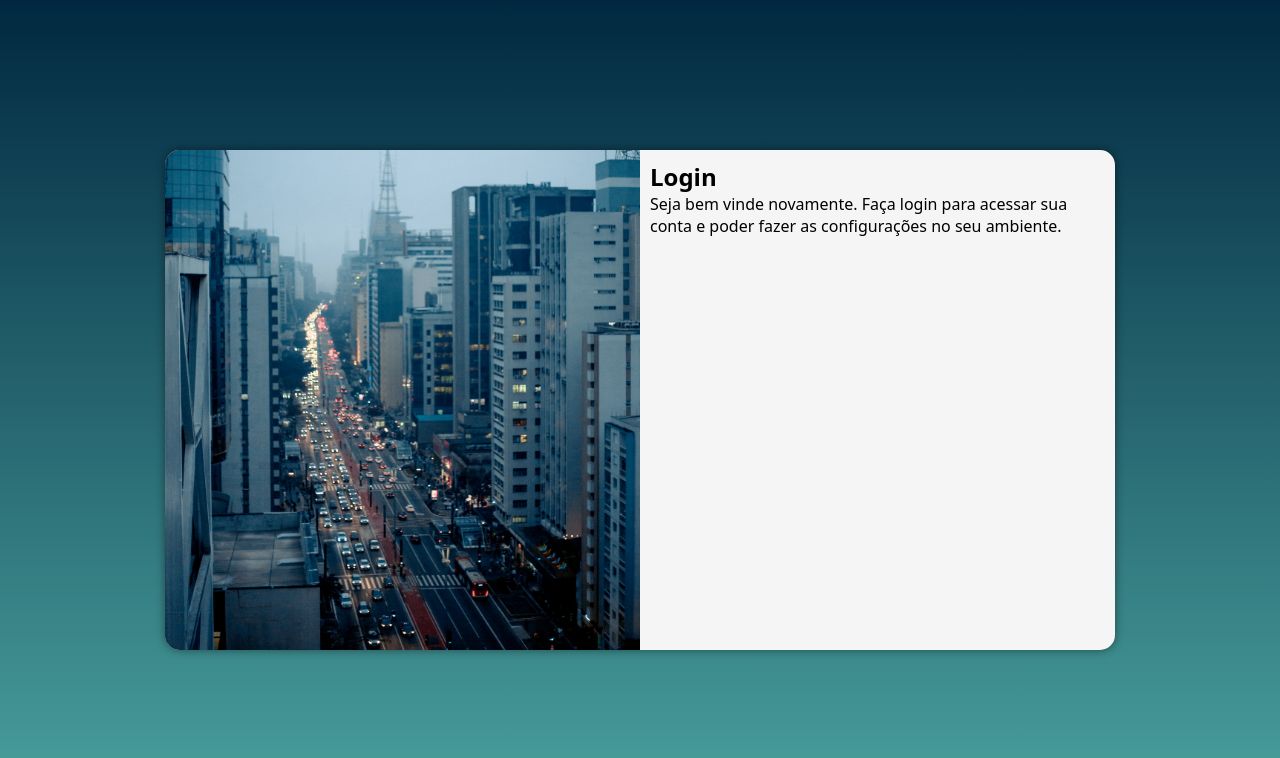
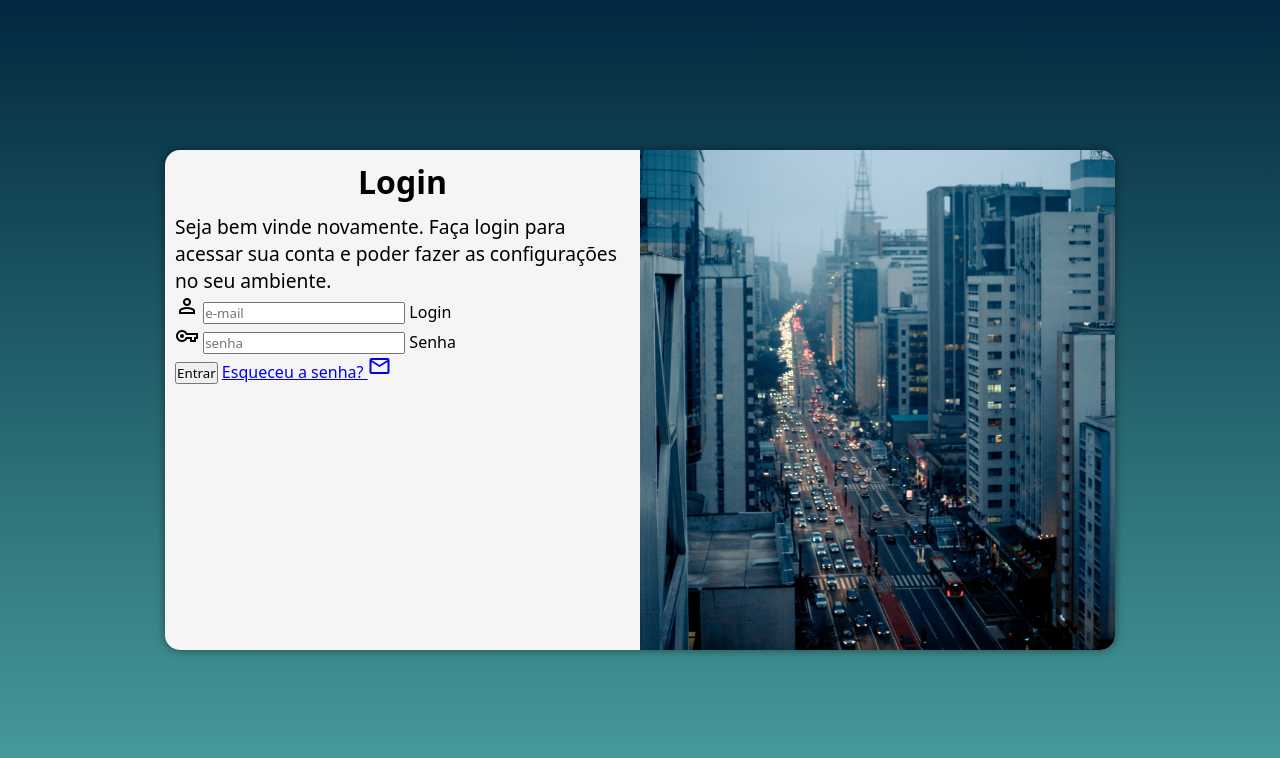
Before and after one commit to ReOliver15/projeto-login, a plain HTML site: page index.html in a window 1280 px wide. Drawn offline with nearby package versions, Linux system fonts and the light colour scheme.

Commit message:
formulário adicionado

```diff
--- a/estilos/media-query.css
+++ b/estilos/media-query.css
@@ -6,7 +6,7 @@ Tablet: 768px até 992px
 Desktop: 992px até 1200px
 TV: acima de 1200px */
 
-@media screen and (min-width: 768px) and (max-width: 992px) { /*Tamanho tablet*/
+@media screen and (min-width: 768px) and (max-width: 992px) { /*Tamanho TABLET*/
     body {
         background-image: linear-gradient(to top, #49a09d, #012840);
     }
@@ -33,13 +33,19 @@ TV: acima de 1200px */
         width: 950px;
     }
     section#login > div#imagem {
-        float: left;
+        float: right;
         width: 50%;
         height: 100%;
     }
     section#login > div#formulario {
-        float: right;
+        float: left; /*Aprenda flexbox e grid layout para nao usar o float*/
         width: 50%;
         height: 100%;
     }
+    div#formulario > h1 {
+        font-size: 2em;
+    }
+    div#formulario > p {
+        font-size: 1.2em;
+    }
 }
--- a/estilos/style.css
+++ b/estilos/style.css
@@ -53,3 +53,12 @@ section#login > div#formulario {
     display: block;
     padding: 10px;
 }
+
+div#formulario > h1 {
+    text-align: center;
+    margin-bottom: 10px;
+}
+
+div#formulario > p {
+    font-size: 1em;
+}
--- a/index.html
+++ b/index.html
@@ -4,6 +4,7 @@
     <meta charset="UTF-8">
     <meta name="viewport" content="width=device-width, initial-scale=1.0">
     <title>Login</title>
+    <link href="https://fonts.googleapis.com/css2?family=Material+Symbols+Outlined" rel="stylesheet"/>
     <link rel="stylesheet" href="estilos/style.css">
     <link rel="stylesheet" href="estilos/media-query.css">
 </head>
@@ -17,8 +18,24 @@
             <div id="formulario">
                 <h1>Login</h1>
                 <p>Seja bem vinde novamente. Faça login para acessar sua conta e poder fazer as configurações no seu ambiente.</p>
-                <form action="login.php" method="post">
+                <form action="login.php" method="post" autocomplete="on">
 
+                    <div class="campo">
+                        <span class="material-symbols-outlined">person</span> <!--Simbolo pessoa-->
+                        <input type="email" name="login" id="ilogin" placeholder="e-mail" autocomplete="email" required maxlength="30">
+                        <label for="ilogin">Login</label>
+                    </div>
+
+                    <div class="campo">
+                        <span class="material-symbols-outlined">vpn_key</span> <!--Simbolo chave-->
+                        <input type="password" name="senha" id="isenha" placeholder="senha" autocomplete="current-password" required minlength="8" maxlength="20">
+                        <label for="isenha">Senha</label>
+                    </div>
+
+                    <input type="submit" value="Entrar">
+                    <a href="esqueci.html">
+                        Esqueceu a senha? <span class="material-symbols-outlined">mail</span>
+                    </a>
                 </form>
             </div>
         </section>
```
